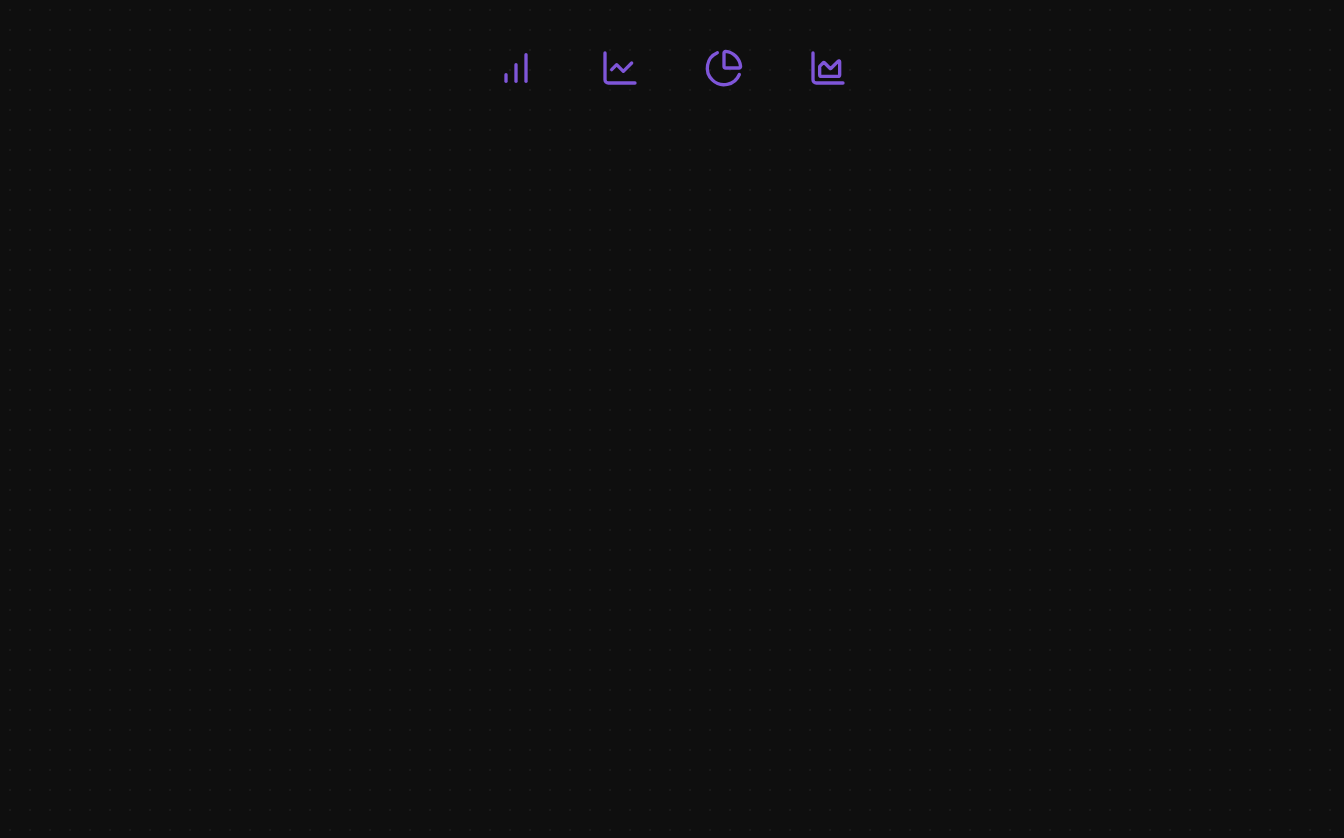
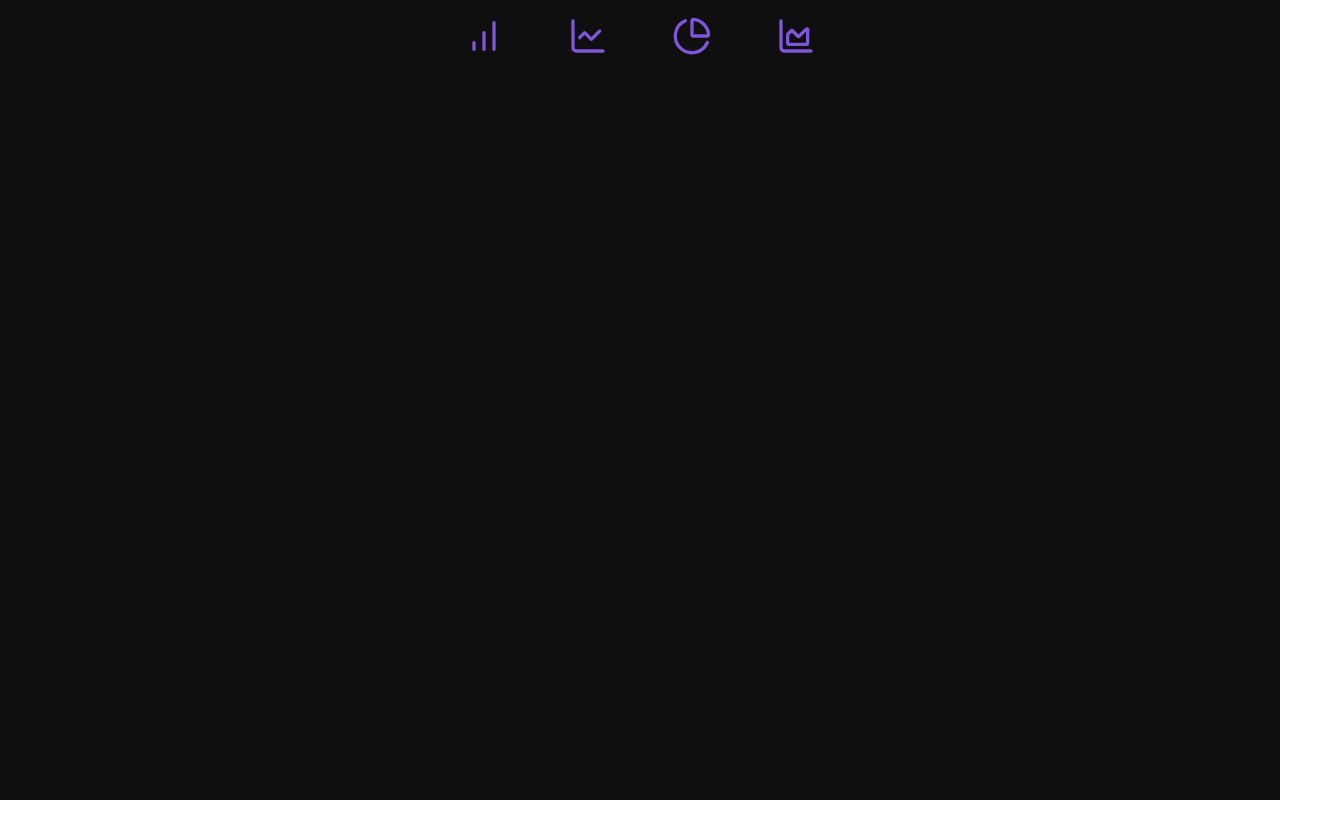
Before and after one commit to alvin-zhaf/Iris-deploy, a React (Vite) app in the folder frontend/: page /dashboard in a window 1280 px wide. Shown: the top 838 px of the page, 1344 px wide, since content can reach past the window. After the commit the page ends 800 px from the top, so only its background shows below. Built offline with nearby package versions, Linux system fonts and the light colour scheme.

Commit message:
fixed display bug

```diff
--- a/frontend/src/screens/Dashboard.tsx
+++ b/frontend/src/screens/Dashboard.tsx
@@ -8,14 +8,13 @@ const DashboardContainer = styled.div`
   top: 0;
   left: 0;
   width: 100vw;
-  height: 100vh;
+  height: 100dvh;
   background-color: #0f0f0f;
   background-image: radial-gradient(circle, #1a1a1a 1px, transparent 1px);
   background-size: 20px 20px;
   display: flex;
   justify-content: center;
   align-items: flex-start; /* Align items to the top */
-  padding: 2rem;
 `;
 
 // Container for the icons at the top of the page.
```
